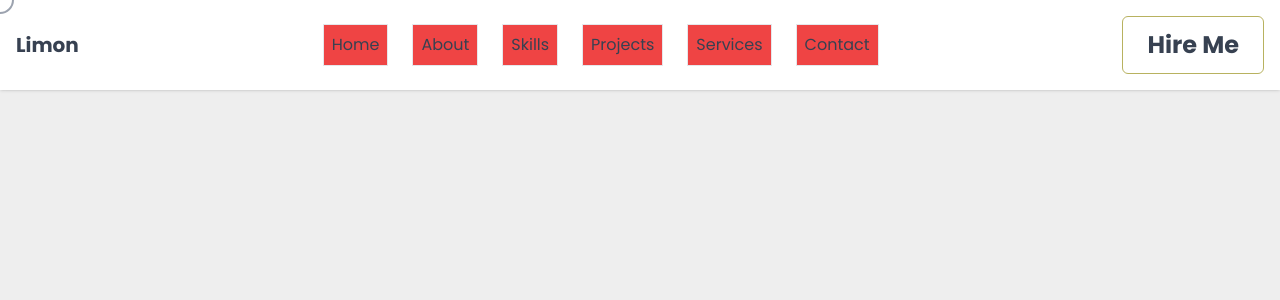
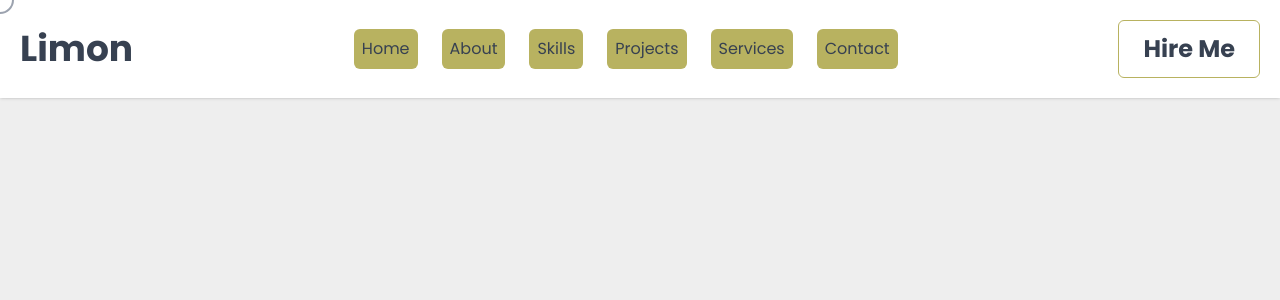
Before and after one commit to Limon-sheikh/My-portfolio, a React (Vite) app in the folder my-website/: page / in a window 1280 px wide. Shown: the top 300 px of the page. Built offline with nearby package versions, Linux system fonts and the light colour scheme.

Commit message:
naveber check

```diff
--- a/my-website/src/App.jsx
+++ b/my-website/src/App.jsx
@@ -13,7 +13,7 @@ function App() {
   return (
     <>
       <header className="bg-white shadow fixed top-0 left-0 w-full z-50">
-        <nav className="container mx-auto flex justify-between items-center p-4 relative">
+        <nav className="container mx-auto flex justify-between items-center p-5 relative">
           <Logo />
           <NavLinks isOpen={isOpen} />
           <div className="flex items-center gap-4">
--- a/my-website/src/components/Logo.jsx
+++ b/my-website/src/components/Logo.jsx
@@ -4,7 +4,7 @@
 const Logo = () => {
     return (
         <>
-            <a href="/" className="text-4xl flex items-center text-xl font-bold text-gray-700">Limon</a>
+            <a href="/" className="text-3xl md:text-4xl font-bold text-gray-700 text-accent">Limon</a>
         </>
     );
 };
--- a/my-website/src/components/MenuToggle.jsx
+++ b/my-website/src/components/MenuToggle.jsx
@@ -5,7 +5,7 @@ import { Menu, X } from "lucide-react";
 const MenuToggle = ({ isOpen, toggle }) => {
     return (
         <button onClick={toggle} className="md:hidden z-50">
-            {isOpen ? <X size={28} /> : <Menu size={28} />}
+            {isOpen ? <X size={40} /> : <Menu size={40} />}
         </button>
     );
 };
--- a/my-website/src/components/NavLinks.jsx
+++ b/my-website/src/components/NavLinks.jsx
@@ -6,12 +6,13 @@ const NavLinks = ({ isOpen }) => {
   console.log(open);
 
   return (
-    <ul className={`flex flex-col md:flex-row md:items-center gap-2 md:gap-6 md:bg-transparent md:static absolute top-16 left-0 w-full
+    <ul className={`flex flex-col md:flex-row md:items-center gap-2 md:gap-6 md:bg-transparent md:static absolute top-20 left-0 w-full
         md:w-auto p-4 md:p-0 transition-all duration-300 ease-in-out ${isOpen ? 'block' : 'hidden'} md:flex `}>
         {List.map((link) => (
             <li key={link.id}>
-            <a href={link.path} className="text-gray-700 hover:text-accent bg-red-500 p-2 inline-block duration-300 border w-full">
-                {link.name}
+            <a href={link.path}
+              className="text-gray-700 hover:text-accent bg-accent rounded-md p-2 inline-block duration-300 w-full text-center">
+              {link.name}
             </a>
             </li>
         ))}
```
